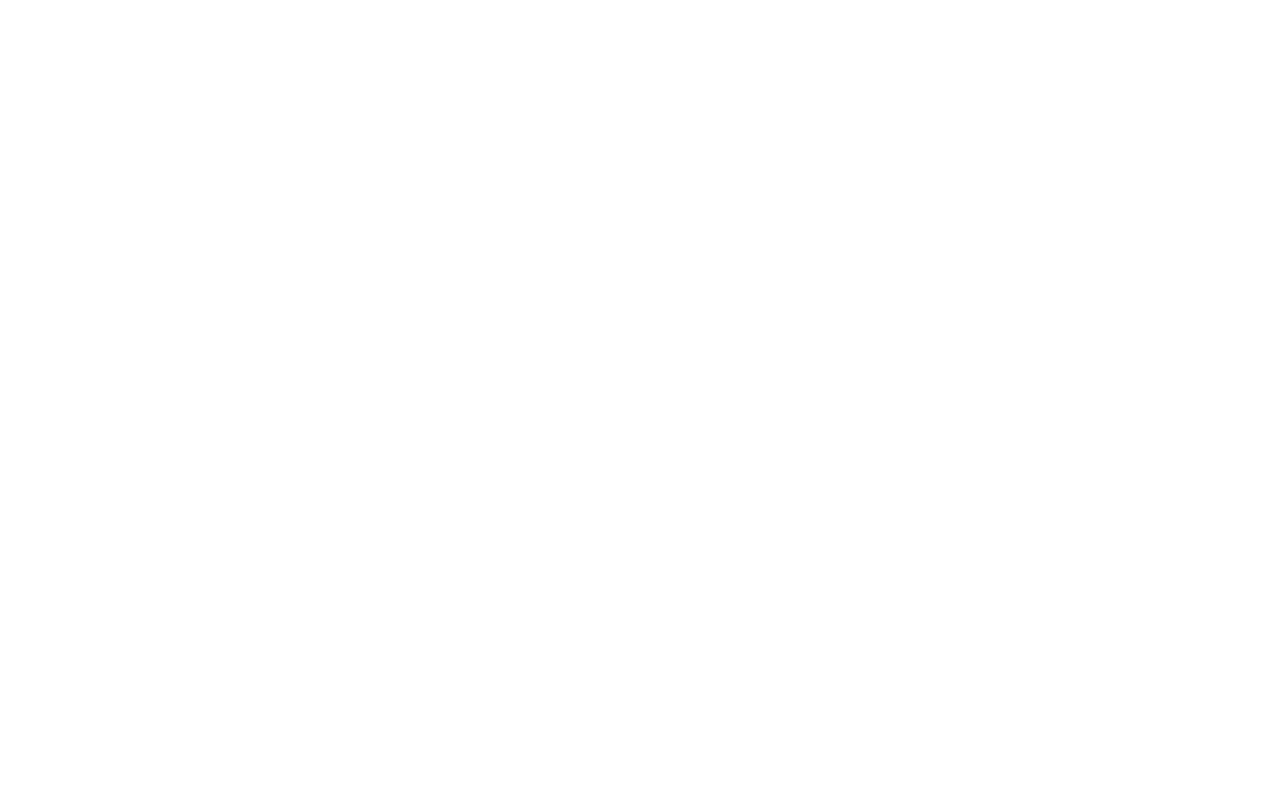
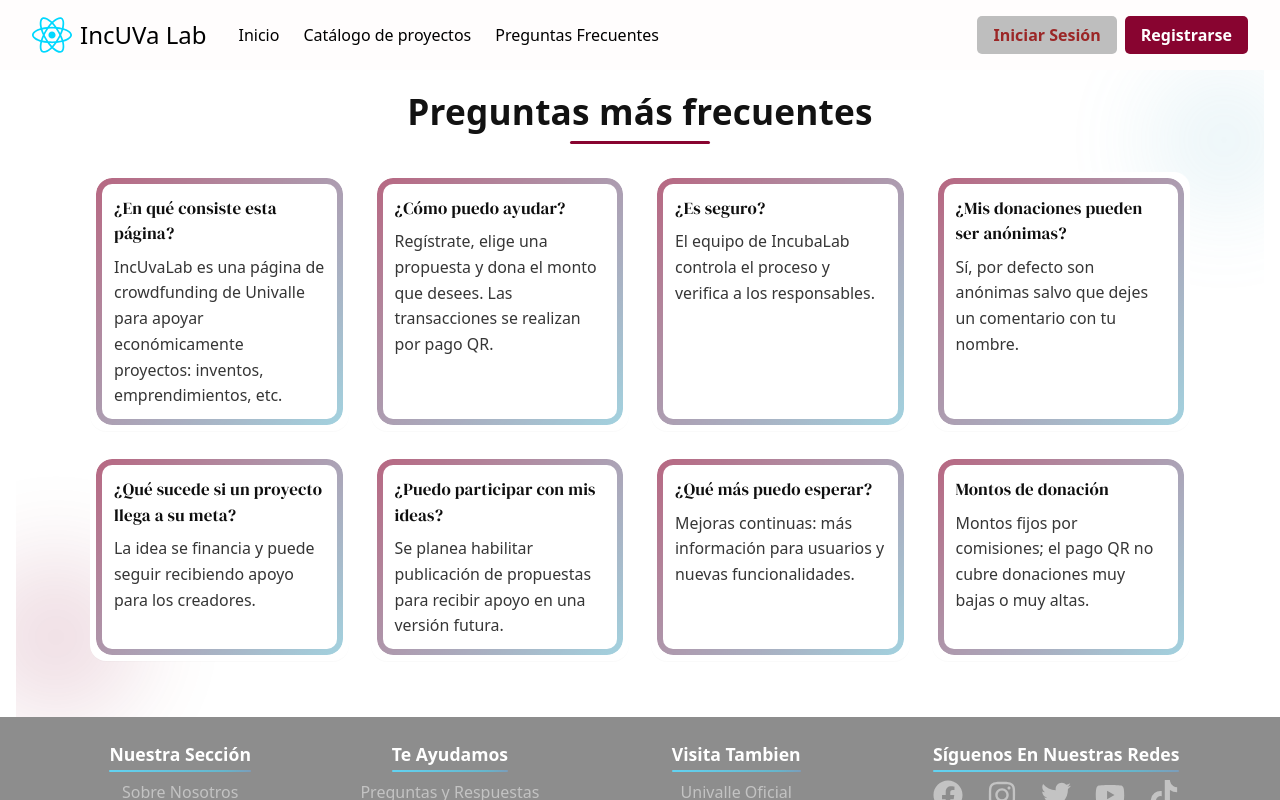
Before and after one commit to C4BALLERO/PS-II---IncubaLab, a React (Vite) app: page /faq in a window 1280 px wide. Before the commit this address had no page. Built offline with nearby package versions, Linux system fonts and the light colour scheme; a web font is replaced by a local one.

Commit message:
actualizacion FAQ

```diff
--- a/index.html
+++ b/index.html
@@ -4,7 +4,7 @@
     <meta charset="UTF-8" />
     <link rel="icon" type="image/svg+xml" href="/vite.svg" />
     <meta name="viewport" content="width=device-width, initial-scale=1.0" />
-    <title>incUVa Lab 2025</title>
+    <title>incUVa Lab</title>
   </head>
   <body>
     <div id="root"></div>
--- a/package.json
+++ b/package.json
@@ -13,17 +13,17 @@
     "react": "^19.1.1",
     "react-dom": "^19.1.1",
     "react-icons": "^5.5.0",
-    "react-router-dom": "^7.9.1"
+    "react-router-dom": "^7.9.3"
   },
   "devDependencies": {
     "@eslint/js": "^9.33.0",
     "@types/react": "^19.1.10",
     "@types/react-dom": "^19.1.7",
-    "@vitejs/plugin-react": "^5.0.0",
+    "@vitejs/plugin-react": "^5.0.4",
     "eslint": "^9.33.0",
     "eslint-plugin-react-hooks": "^5.2.0",
     "eslint-plugin-react-refresh": "^0.4.20",
     "globals": "^16.3.0",
-    "vite": "^7.1.2"
+    "vite": "^7.1.7"
   }
 }
--- a/src/App.jsx
+++ b/src/App.jsx
@@ -1,10 +1,16 @@
+// src/App.jsx
 import { BrowserRouter as Router, Routes, Route } from "react-router-dom";
 import MainLayout from "./assets/layouts/MainLayout";
+
 import Home from "./assets/views/Home";
 import Prueba from "./assets/views/prueba";
+import Profile from "./assets/views/Profile";
+
+// NUEVO: FAQ
+import Faq from "./assets/views/Faq";
+
 import Login from "./assets/views/login";
 import Register from "./assets/views/register";
-import Profile from "./assets/views/Profile";
 
 function App() {
   return (
@@ -15,6 +21,8 @@
           <Route path="/" element={<Home />} />
           <Route path="/prueba" element={<Prueba />} />
           <Route path="/profile" element={<Profile />} />
+          {/* NUEVA RUTA */}
+          <Route path="/faq" element={<Faq />} />
         </Route>
 
         {/* Rutas sin layout */}
--- /dev/null
+++ b/src/assets/components/faq/FaqCard.jsx
@@ -0,0 +1,8 @@
+export default function FaqCard({ question, answer }) {
+  return (
+    <article className="faq-card" tabIndex={0}>
+      <h3 className="faq-card__q">{question}</h3>
+      <p className="faq-card__a">{answer}</p>
+    </article>
+  );
+}
--- a/src/assets/components/header.jsx
+++ b/src/assets/components/header.jsx
@@ -1,7 +1,9 @@
+// src/assets/components/header.jsx
 import { Link, useNavigate } from "react-router-dom";
 import { useState } from "react";
 import "../../styles/Header.css";
 import reactLogo from "../react.svg";
+
 const Header = () => {
   const [menuOpen, setMenuOpen] = useState(false);
   const navigate = useNavigate();
@@ -10,30 +12,43 @@
     <header className="header">
       <div className="left-section">
         <div className="logo">
-          <Link to="/"><img src={reactLogo} alt="Logo" className="logo-img" />
-          IncUVa Lab</Link>
+          <Link to="/">
+            <img src={reactLogo} alt="Logo" className="logo-img" />
+            IncUVa Lab
+          </Link>
         </div>
 
         <nav className={`nav ${menuOpen ? "open" : ""}`}>
-          <a href="/">Inicio</a>
+          {/* usar Link para navegación SPA */}
+          <Link to="/">Inicio</Link>
           <Link to="/prueba">Catálogo de proyectos</Link>
-          <a href="/">Preguntas Frecuentes</a>
+          <Link to="/faq">Preguntas Frecuentes</Link>
 
           <div className="nav-buttons">
-            <button className="login-btn" onClick={() => navigate("/login")}>Iniciar Sesión</button>
-            <button className="register-btn" onClick={() => navigate("/register")}>Registrarse</button>
+            <button className="login-btn" onClick={() => navigate("/login")}>
+              Iniciar Sesión
+            </button>
+            <button className="register-btn" onClick={() => navigate("/register")}>
+              Registrarse
+            </button>
           </div>
         </nav>
       </div>
 
       <div className="header-buttons">
-        <button className="login-btn desktop-btn" onClick={() => navigate("/login")}>Iniciar Sesión</button>
-        <button className="register-btn desktop-btn" onClick={() => navigate("/register")}>Registrarse</button>
+        <button className="login-btn desktop-btn" onClick={() => navigate("/login")}>
+          Iniciar Sesión
+        </button>
+        <button className="register-btn desktop-btn" onClick={() => navigate("/register")}>
+          Registrarse
+        </button>
       </div>
 
       <button
         className="menu-toggle"
         onClick={() => setMenuOpen(!menuOpen)}
+        aria-label="Abrir menú"
+        aria-expanded={menuOpen}
       >
         ☰
       </button>
--- /dev/null
+++ b/src/assets/views/Faq.jsx
@@ -0,0 +1,36 @@
+// src/assets/views/Faq.jsx
+import FaqCard from "../components/faq/FaqCard";
+import "../../styles/Faq.css";
+
+const faqs = [
+  { question: "¿En qué consiste esta página?",
+    answer: "IncUvaLab es una página de crowdfunding de Univalle para apoyar económicamente proyectos: inventos, emprendimientos, etc." },
+  { question: "¿Cómo puedo ayudar?",
+    answer: "Regístrate, elige una propuesta y dona el monto que desees. Las transacciones se realizan por pago QR." },
+  { question: "¿Es seguro?",
+    answer: "El equipo de IncubaLab controla el proceso y verifica a los responsables." },
+  { question: "¿Mis donaciones pueden ser anónimas?",
+    answer: "Sí, por defecto son anónimas salvo que dejes un comentario con tu nombre." },
+  { question: "¿Qué sucede si un proyecto llega a su meta?",
+    answer: "La idea se financia y puede seguir recibiendo apoyo para los creadores." },
+  { question: "¿Puedo participar con mis ideas?",
+    answer: "Se planea habilitar publicación de propuestas para recibir apoyo en una versión futura." },
+  { question: "¿Qué más puedo esperar?",
+    answer: "Mejoras continuas: más información para usuarios y nuevas funcionalidades." },
+  { question: "Montos de donación",
+    answer: "Montos fijos por comisiones; el pago QR no cubre donaciones muy bajas o muy altas." }
+];
+
+export default function Faq() {
+  return (
+    <section className="faq-section">
+      <div className="faq-container">
+        <h1 className="faq-heading">Preguntas más frecuentes</h1>
+        <div className="faq-underline" />
+        <div className="faq-grid">
+          {faqs.map((f, i) => <FaqCard key={i} {...f} />)}
+        </div>
+      </div>
+    </section>
+  );
+}
--- /dev/null
+++ b/src/styles/Faq.css
@@ -0,0 +1,159 @@
+/* ===== Sección FAQ: fondo blanco con adornos sutiles de marca ===== */
+.faq-section{
+  position: relative;
+  width: 100%;
+  background: #ffffff;
+  color: #1b1b1b;
+  padding: 32px 0 56px;
+  overflow: hidden;
+}
+
+/* Diseños suaves en el fondo (esquinas) */
+.faq-section::before,
+.faq-section::after{
+  content:"";
+  position:absolute;
+  z-index:0;
+  pointer-events:none;
+  filter: blur(40px);
+  opacity: .18;
+}
+.faq-section::before{
+  top:-80px; right:-120px;
+  width: 320px; height: 320px;
+  background: radial-gradient(closest-side, var(--brand-secondary, #66b5cb), transparent 70%);
+}
+.faq-section::after{
+  bottom:-100px; left:-140px;
+  width: 360px; height: 360px;
+  background: radial-gradient(closest-side, var(--brand-primary, #880430), transparent 70%);
+}
+
+/* Contenedor */
+.faq-container{
+  position: relative;
+  z-index:1;
+  width: 100%;
+  max-width: 1100px;
+  margin: 0 auto;
+  padding: 0 16px;
+}
+
+/* Título */
+.faq-heading{
+  margin: 0;
+  text-align: center;
+  font-size: clamp(1.8rem, 3vw, 2.2rem);
+  font-weight: 800;
+  color: #121212;
+  letter-spacing: .2px;
+}
+.faq-underline{
+  width: 140px;
+  height: 3px;
+  background: var(--brand-primary, #880430);
+  margin: 10px auto 28px;
+  border-radius: 999px;
+}
+
+/* Grilla */
+.faq-grid{
+  display: grid;
+  gap: 22px;
+  grid-template-columns: repeat(4, 1fr);
+}
+@media (max-width: 1100px){ .faq-grid{ grid-template-columns: repeat(3, 1fr); } }
+@media (max-width: 900px) { .faq-grid{ grid-template-columns: repeat(2, 1fr); } }
+@media (max-width: 580px) { .faq-grid{ grid-template-columns: 1fr; } }
+
+/* ===== Card con borde degradado grueso y movimiento ===== */
+.faq-card{
+  position: relative;
+  background: #ffffff;
+  color: #2a2a2a;
+  border-radius: 16px;
+
+  /* el borde real lo “pintaremos” con ::before */
+  border: 6px solid transparent;     /* GROSOR del borde */
+  padding: 18px 18px 16px;
+
+  box-shadow: 0 1px 0 rgba(0,0,0,.02);
+  transition: transform .28s cubic-bezier(.2,.8,.2,1),
+              box-shadow .28s, background .28s, border-color .28s;
+}
+
+/* Borde degradado */
+.faq-card::before{
+  content: "";
+  position: absolute;
+  inset: 0;
+  border-radius: inherit;
+  padding: 6px; /* GROSOR del borde (igual que el 'border' de arriba) */
+  background: linear-gradient(135deg,
+              var(--brand-primary, #880430),
+              var(--brand-secondary, #66b5cb));
+
+  /* hacer que el gradiente se vea SOLO como borde */
+  -webkit-mask: linear-gradient(#000 0 0) content-box, linear-gradient(#000 0 0); /* WebKit */
+  mask:         linear-gradient(#000 0 0) content-box, linear-gradient(#000 0 0); /* Estándar */
+  -webkit-mask-composite: xor;   /* Chrome/Safari */
+          mask-composite: exclude; /* Firefox */
+
+  opacity: .6;
+  transition: opacity .25s ease, filter .25s ease;
+  pointer-events: none;
+}
+
+.faq-card:hover,
+.faq-card:focus-visible{
+  transform: translateY(-7px) scale(1.012);
+  box-shadow: 0 14px 28px rgba(0,0,0,.10);
+  background: #fff;
+}
+
+.faq-card:hover::before,
+.faq-card:focus-visible::before{
+  opacity: 1;
+  animation: faq-border-pan 2.8s linear infinite;
+  filter: saturate(1.05);
+}
+
+/* Tipografía interna */
+.faq-card__q{
+  margin: 0 0 8px 0;
+  font-weight: 900;
+  font-size: 1.06rem;
+  font-family: var(--font-heading, "DM Serif Display", serif);
+  color: #0f0f0f;
+  letter-spacing: .2px;
+}
+.faq-card__a{
+  margin: 0;
+  font-size: .995rem;
+  line-height: 1.62;
+  color: #363636;
+}
+
+/* Foco accesible */
+.faq-card:focus-visible{
+  outline: 3px solid color-mix(in oklab, var(--brand-secondary, #66b5cb) 55%, transparent);
+  outline-offset: 3px;
+}
+
+/* Animación del borde */
+@keyframes faq-border-pan{
+  0%   { background-position: 0% 50%;    background-size: 200% 100%; }
+  100% { background-position: 200% 50%;  background-size: 200% 100%; }
+}
+
+/* Respeto por usuarios con “reducir movimiento” */
+@media (prefers-reduced-motion: reduce){
+  .faq-card, .faq-card::before{ transition: none !important; }
+  .faq-card:hover, .faq-card:focus-visible{
+    transform: none;
+    box-shadow: 0 8px 18px rgba(0,0,0,.08);
+  }
+  .faq-card:hover::before, .faq-card:focus-visible::before{
+    animation: none;
+  }
+}
```
Also changed, not shown: 1 other file (tests, documents, lock files or other folders).
